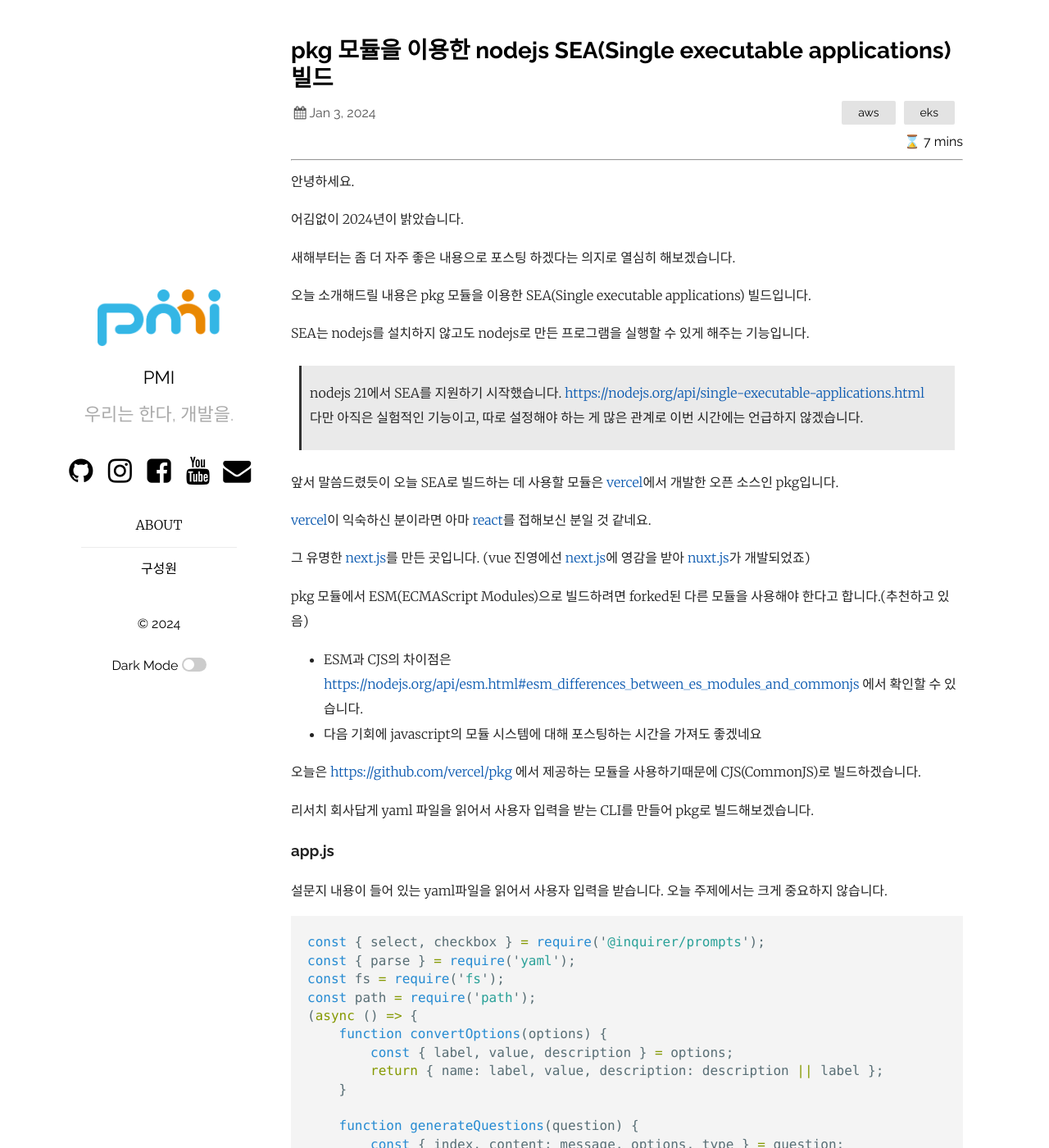
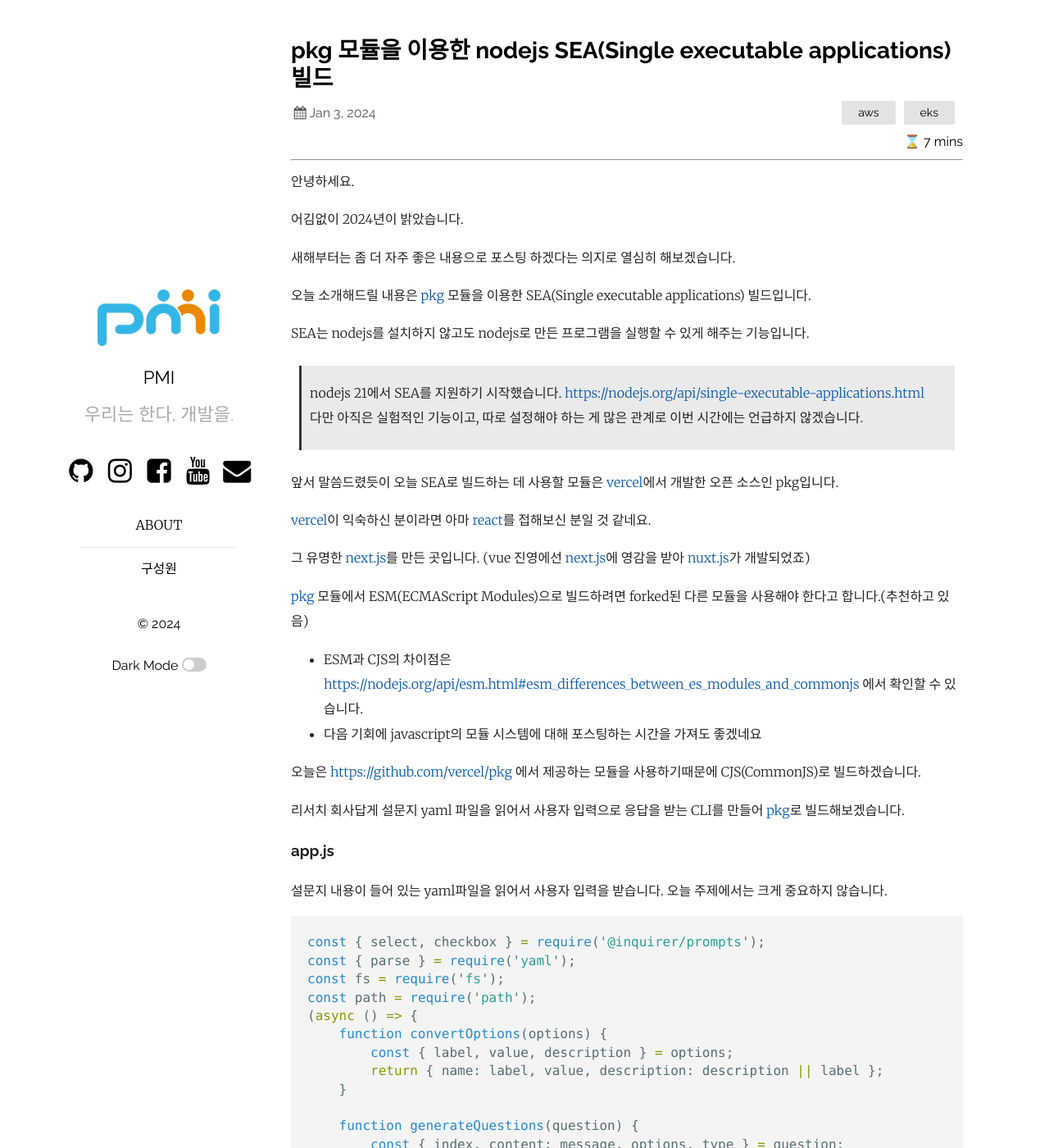
Before and after one commit to pmirnc-dev/pmirnc-dev.github.io, a Jekyll site: the page built from _posts/2024-01-03-pkg를-이용해-단일파일로-빌드.md, in a window 1280 px wide and 1400 px high. Shown: the whole window at 82% size. Built offline with Jekyll 4.4.1, drawn with Linux system fonts in a browser that asks for light colours; comment, search, counter and statistics services are not loaded; some of the changed lines change nothing that is shown.

Commit message:
fix(post): 링크 연동
링크 연동 및 내용 추가

```diff
--- a/_posts/2024-01-03-pkg를-이용해-단일파일로-빌드.md
+++ b/_posts/2024-01-03-pkg를-이용해-단일파일로-빌드.md
@@ -14,7 +14,7 @@
 
 새해부터는 좀 더 자주 좋은 내용으로 포스팅 하겠다는 의지로 열심히 해보겠습니다.
 
-오늘 소개해드릴 내용은 pkg 모듈을 이용한 SEA(Single executable applications) 빌드입니다.
+오늘 소개해드릴 내용은 [pkg](https://www.npmjs.com/package/pkg){:target="_blank"} 모듈을 이용한 SEA(Single executable applications) 빌드입니다.
 
 SEA는 nodejs를 설치하지 않고도 nodejs로 만든 프로그램을 실행할 수 있게 해주는 기능입니다.
 
@@ -30,7 +30,7 @@
 
 그 유명한 [next.js](https://nextjs.org/){:target="_blank"}를 만든 곳입니다. (vue 진영에선 [next.js](https://nextjs.org/){:target="_blank"}에 영감을 받아 [nuxt.js](https://nuxtjs.org/){:target="_blank"}가 개발되었죠)
 
-pkg 모듈에서 ESM(ECMAScript Modules)으로 빌드하려면 forked된 다른 모듈을 사용해야 한다고 합니다.(추천하고 있음)
+[pkg](https://www.npmjs.com/package/pkg){:target="_blank"} 모듈에서 ESM(ECMAScript Modules)으로 빌드하려면 forked된 다른 모듈을 사용해야 한다고 합니다.(추천하고 있음)
 
 - ESM과 CJS의 차이점은 [https://nodejs.org/api/esm.html#esm_differences_between_es_modules_and_commonjs](https://nodejs.org/api/esm.html#esm_differences_between_es_modules_and_commonjs){:target="_blank"} 에서 확인할 수 있습니다.
 - 다음 기회에 javascript의 모듈 시스템에 대해 포스팅하는 시간을 가져도 좋겠네요
@@ -38,7 +38,7 @@
 오늘은 [https://github.com/vercel/pkg](https://github.com/vercel/pkg){:target="_blank"} 에서 제공하는 모듈을 사용하기때문에 CJS(CommonJS)로 빌드하겠습니다.
 
 
-리서치 회사답게 yaml 파일을 읽어서 사용자 입력을 받는 CLI를 만들어 pkg로 빌드해보겠습니다.
+리서치 회사답게 설문지 yaml 파일을 읽어서 사용자 입력으로 응답을 받는 CLI를 만들어 [pkg](https://www.npmjs.com/package/pkg){:target="_blank"}로 빌드해보겠습니다.
 
 ### app.js
 
```
